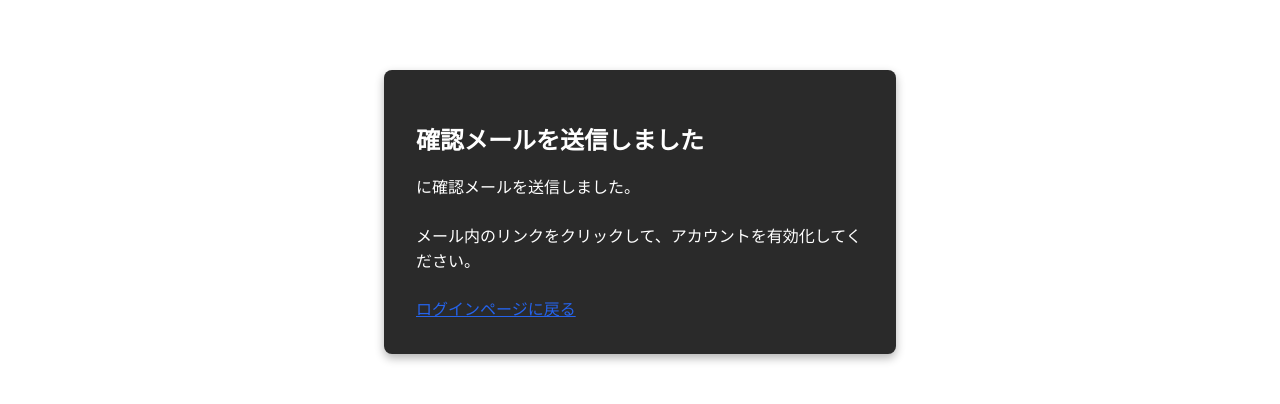
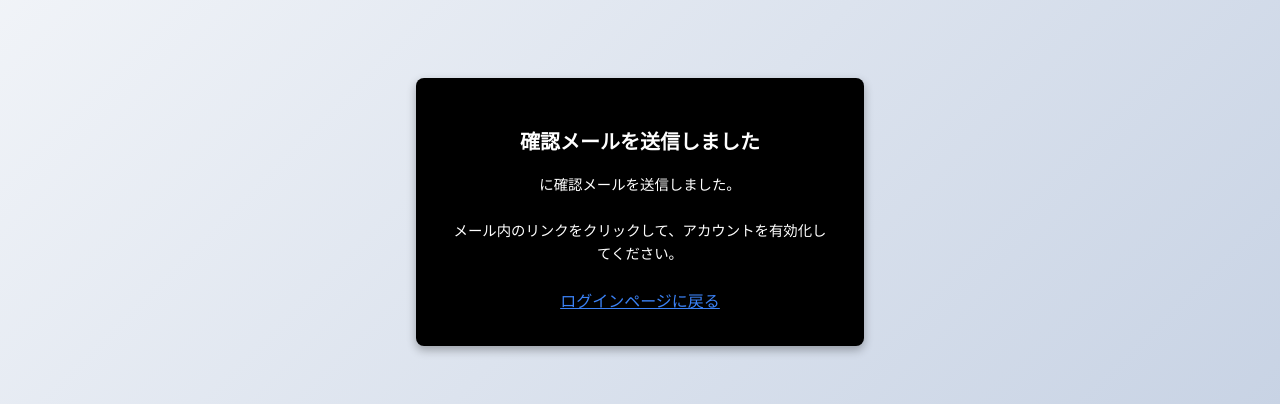
Before and after one commit to yuon7/meal, a Next.js app: page /auth/confirmSignup in a window 1280 px wide. Shown: the part 248-652 px from the top of the page. Built offline with nearby package versions, Linux system fonts and the light colour scheme; no server answers.

Commit message:
背景色の統一

```diff
--- a/src/app/auth/confirmSignup/page.module.css
+++ b/src/app/auth/confirmSignup/page.module.css
@@ -1,35 +1,34 @@
 .container {
   min-height: 100vh;
   display: flex;
+  justify-content: center;
   align-items: center;
-  justify-content: center;
+  background: linear-gradient(135deg, #f5f7fa, #c3cfe2);
 }
 
 .card {
-  max-width: 40%;
+  max-width: 28rem;
+  width: 100%;
   padding: 2rem;
-  background-color: #2a2a2a;
+  background-color: #000;
   border-radius: 0.5rem;
   box-shadow: 0px 4px 10px rgba(0, 0, 0, 0.3);
+  color: white;
+  text-align: center;
 }
 
 .title {
-  font-size: 1.5rem;
-  font-weight: bold;
+  font-size: 1.25rem;
+  font-weight: 600;
   margin-bottom: 1rem;
-  color: #ffffff;
 }
 
 .text {
-  color: #ffffff;
+  font-size: 0.9rem;
   margin-bottom: 1.5rem;
 }
 
 .link {
-  color: #2563eb;
+  color: #3b82f6;
   text-decoration: underline;
 }
-
-.link:hover {
-  color: #1e40af;
-}
```
